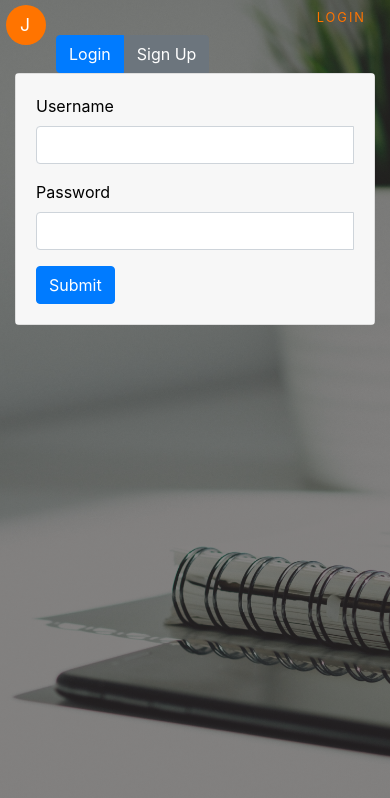
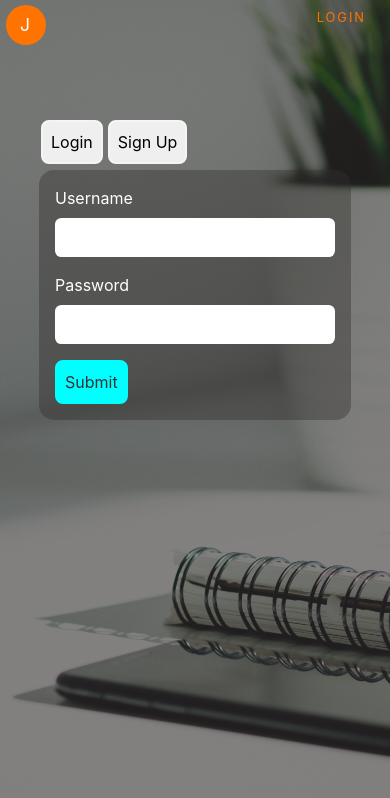
Before and after one commit to b-juravic/react-jobly, a React (Create React App) app: page /login in a window 390 px wide. Shown: the top 798 px of the page. Built offline with nearby package versions, Linux system fonts and the light colour scheme.

Commit message:
Login brand/responsive updates complete

```diff
--- a/src/Login.css
+++ b/src/Login.css
@@ -1,20 +1,76 @@
-form {
-  color: black;
+/* A mobile frist responsive design */
+
+.login-container {
+  margin-top: 10vh;
+  color: white;
 }
 
-.btn-login {
-  border-bottom-right-radius: 0 !important;
-  border-top-right-radius: 0 !important;
-  border-top-left-radius: .25rem !important;
+.login-content {
+  width: 80%;
+  max-width: 650px;
+  margin: 0 auto;
 }
 
-.btn-signup {
-  border-bottom-left-radius: 0 !important;
-  border-top-left-radius: 0 !important;
-  border-bottom-right-radius: 0 !important;
+.button-submit, .button-login, .button-signup {
+  border-radius: 8px;
+  border-top-left-radius: 8px !important;
+  border-bottom-left-radius: 8px !important;
+  padding: .5rem;
 }
 
-.btn-submit {
-  border-bottom-left-radius: .25rem !important;
-  border-top-left-radius: .25rem !important;
+.button-login, .button-signup {
+  border: 2px solid whitesmoke;
+  margin-left: 2px;
+  outline-color: rgb(52, 48, 47, .7) !important
 }
+
+.button-signup {
+  margin-left: 5px;
+}
+
+.button-submit {
+  border: 2px solid #00FFFF;
+  background-color: #00FFFF;
+  color: rgb(52, 48, 47);
+  outline-color: #A4FFFF !important;
+}
+
+.card-container {
+  margin-top: .4rem;
+  margin-bottom: .4rem;
+  border-radius: 15px;
+  background-color: rgb(52, 48, 47, .4);
+}
+
+.card-content {
+  padding: 1rem;
+}
+
+.form-input {
+  display: block;
+  width: 100%;
+  padding: .4rem .8rem;
+  border: 1.5px solid transparent;
+  border-radius: .4rem !important;
+}
+
+.form-input:focus {
+  border-color: #70FFFF;
+  outline: 0;
+}
+
+.label-input-group {
+  padding-bottom: 1rem;
+}
+
+@media screen and (min-width: 568px) {
+  .login-content {
+    width: 60%;
+  }
+}
+
+@media screen and (min-width: 800px) {
+  .login-content {
+    width: 45%;
+  }
+}
--- a/src/Login.js
+++ b/src/Login.js
@@ -67,28 +67,29 @@ function Login() {
   }
 
   return (
-    <div className="Login container col-md-6 offset-md-3 col-lg-4 offset-lg-4">
+    <div className="login-container">
+      <div className="login-content">
         <button
           name="login"
           type="button"
-        className="btn btn btn-login btn-primary"
+          className="button-login"
           onClick={displayLoginOrSignUp}>
           Login
       </button>
         <button
           name="signUp"
           type="button"
-        className="btn btn-secondary btn-signup"
+          className="button-signup"
           onClick={displayLoginOrSignUp}>
           Sign Up
       </button>
-      <div className="card mt-0">
-        <div className="card-body">
+        <div className="card-container">
+          <div className="card-content">
             <form onSubmit={handleSubmit}>
-            <div className="form-group">
+              <div className="label-input-group">
                 <label htmlFor="username">Username</label>
                 <input
-                className="form-control"
+                  className="form-input"
                   type="text"
                   id="username"
                   name="username"
@@ -96,10 +97,10 @@ function Login() {
                   onChange={handleChange}>
                 </input>
               </div>
-            <div className="form-group">
+              <div className="label-input-group">
                 <label htmlFor="password">Password</label>
                 <input
-                className="form-control"
+                  className="form-input"
                   type="password"
                   id="password"
                   name="password"
@@ -110,20 +111,20 @@ function Login() {
               {/* signUp fields only render if signUp state === true*/}
               {signUp ?
                 <div id="sign-up">
-                <div className="form-group">
+                  <div className="label-input-group">
                     <label htmlFor="firstName">First Name</label>
                     <input type="text"
-                    className="form-control"
+                      className="form-input"
                       id="firstName"
                       name="firstName"
                       value={formData.firstName}
                       onChange={handleChange}>
                     </input>
                   </div>
-                <div className="form-group">
+                  <div className="label-input-group">
                     <label htmlFor="lastName">Last Name</label>
                     <input
-                    className="form-control"
+                      className="form-input"
                       type="text"
                       id="lastName"
                       name="lastName"
@@ -131,10 +132,10 @@ function Login() {
                       onChange={handleChange}>
                     </input>
                   </div>
-                <div className="form-group">
+                  <div className="label-input-group">
                     <label htmlFor="email">Email</label>
                     <input
-                    className="form-control"
+                      className="form-input"
                       type="text"
                       id="email"
                       name="email"
@@ -144,8 +145,9 @@ function Login() {
                   </div>
                 </div>
                 : null}
-            <button className="btn btn-primary btn-submit">Submit</button>
+              <button className="button-submit">Submit</button>
             </form>
+          </div>
         </div>
       </div>
     </div>
```
Also changed, not shown: src/Navigation.js (+0 -27 lines). Lines whose indentation alone changed are shown as unchanged.
